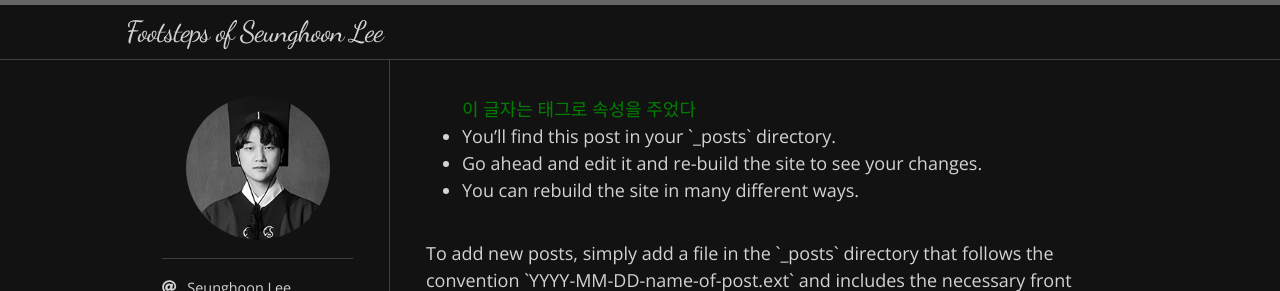
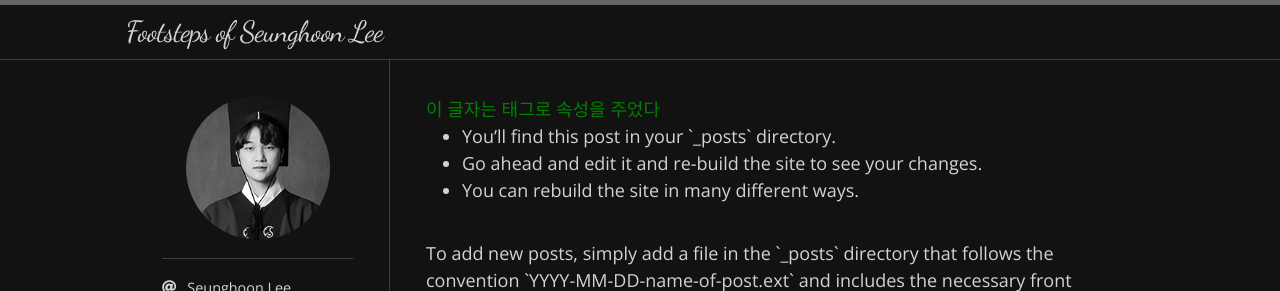
Before and after one commit to SeungHoon00/seunghoon00.github.io, a Jekyll site: the page built from index.html, in a window 1280 px wide. Shown: the top 291 px of the page. Built offline with Jekyll 4.4.1, drawn with Linux system fonts in a browser that asks for light colours; nearby versions of some CDN libraries; some web fonts are replaced; the list of posts is cut into pages by our own code.

Commit message:
Update home.html

```diff
--- a/_layouts/home.html
+++ b/_layouts/home.html
@@ -12,10 +12,10 @@ layout: default
     {% assign posts = site.posts %}
   {% endif %}
   <div>
-  <ul>
     <span style="color: green;">
     이 글자는 태그로 속성을 주었다
     </span>
+  <ul>
     <li>You’ll find this post in your `_posts` directory.</li>
     <li>Go ahead and edit it and re-build the site to see your changes. </li>
     <li>You can rebuild the site in many different ways.</li>
```
